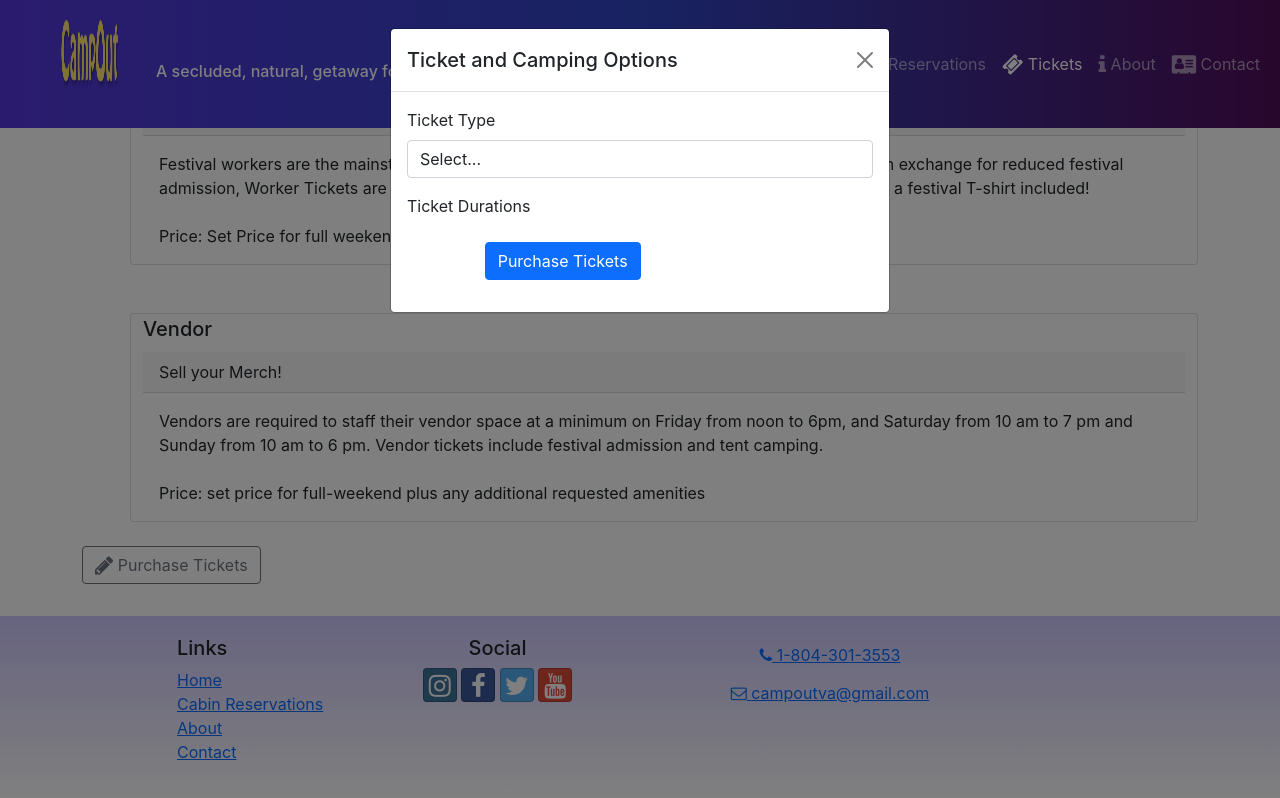
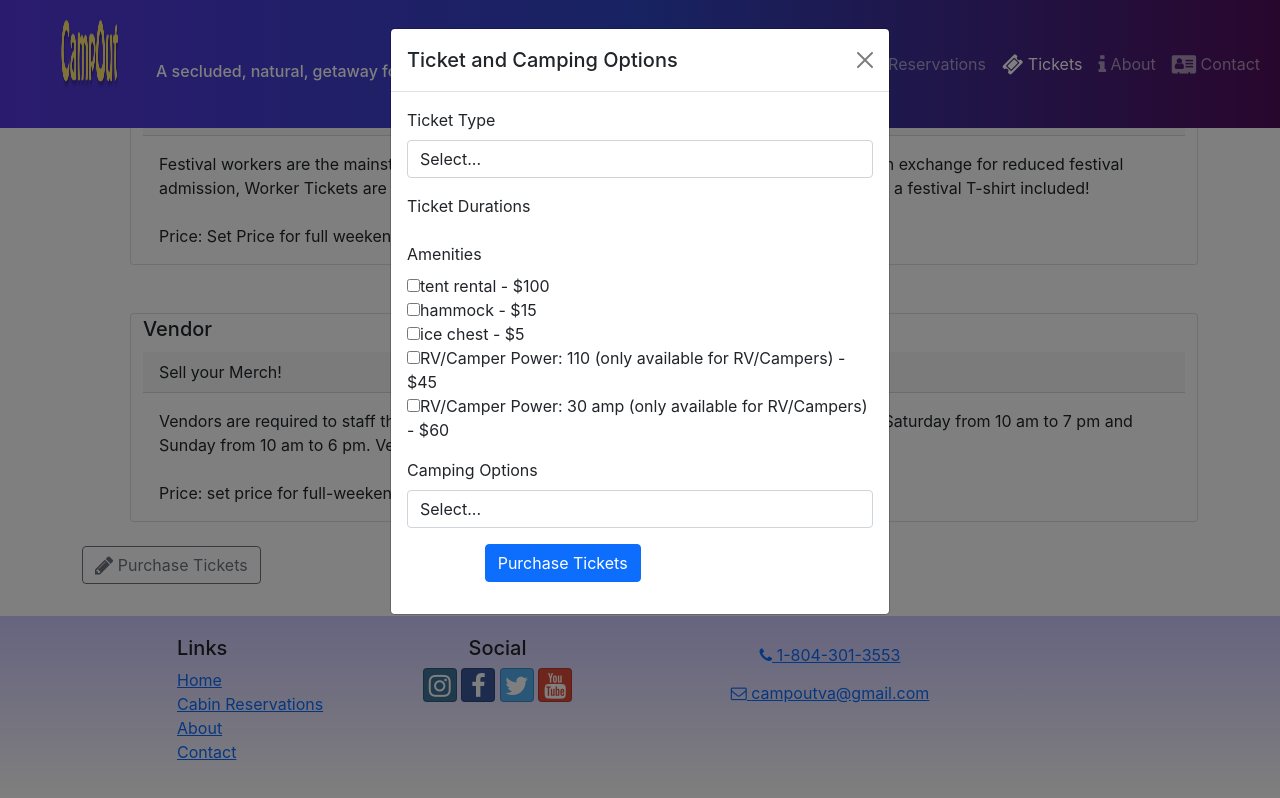
Before and after one commit to chriskennedy78/Campout-Update-Reactified, a React (Create React App) app: page /Tickets in a window 1280 px wide. Both pictures are taken after a click on the button "Purchase Tickets". Shown: the part 719-1517 px from the top of the page. Built offline with nearby package versions, Linux system fonts and the light colour scheme.

Commit message:
ticket update with amenities and camping options

```diff
--- a/src/app/shared/AMENITIES.js
+++ b/src/app/shared/AMENITIES.js
@@ -1,30 +1,30 @@
 export const AMENITIES = [
     {
-        id:0
-        type:"tent rental"
-        cost:100
+        id: 0,
+        type: "tent rental",
+        cost: 100,
     },
 
     {
-        id:1
-        type:"hammock"
-        cost:15
+        id: 1,
+        type: "hammock",
+        cost: 15,
     },
     {
-        id:2
-        type:"ice chest"
-        cost:5
+        id: 2,
+        type: "ice chest",
+        cost: 5,
     },
 
     {
-        id:3
-        type:"RV/Camper Power: 110 (only available for RV/Campers)"
-        cost:45
+        id: 3,
+        type: "RV/Camper Power: 110 (only available for RV/Campers)",
+        cost: 45,
     },
 
     {
-        id:4
-        type:"RV/Camper Power: 30 amp (only available for RV/Campers)"
-        cost:60
+        id: 4,
+        type: "RV/Camper Power: 30 amp (only available for RV/Campers)",
+        cost: 60,
     },
-],
+];
--- a/src/app/shared/CAMPINGOPTIONS.js
+++ b/src/app/shared/CAMPINGOPTIONS.js
@@ -1,83 +1,82 @@
 export const CAMPINGOPTIONS = [
     {
-        id:0,
-        type: 'tent'
+        id: 0,
+        type: "tent",
     },
     {
-        id:1,
-        type: 'group campsite'
-        siteName: [
-            {
-                siteId:0
-                groupSiteName: 'Woody',
-                groupName: '',
-            },
-            {
-                siteId:1
-                groupSiteName: 'Hawk\'s Nest',
-                groupName: '',
-            },
-            {
-                siteId:2
-                groupSiteName:'Whippoorwill',
-                groupName: '',
-            },
-            {
-                siteId:3
-                groupSiteName:'Winsome Meadows',
-                groupName: '',
-            },
-            {
-                siteId:4
-                groupSiteName:'Towanda',
-                groupName: '',
-            },
-            {
-                siteId:5
-                groupSiteName:'Deer Run'
-                groupName: '',
-            },
-            {
-                siteId:6
-                groupSiteName:'Owl\'s Nest',
-                groupName: '',
-            },
-            {
-                siteId:7
-                groupSiteName:'Knotty Pine',
-                groupName: '',
-            },
-        ],
+        id: 1,
+        type: "group campsite",
+        // siteName: [
+        //     {
+        //         siteId:0
+        //         groupSiteName: 'Woody',
+        //         groupName: '',
+        //     },
+        //     {
+        //         siteId:1
+        //         groupSiteName: 'Hawk\'s Nest',
+        //         groupName: '',
+        //     },
+        //     {
+        //         siteId:2
+        //         groupSiteName:'Whippoorwill',
+        //         groupName: '',
+        //     },
+        //     {
+        //         siteId:3
+        //         groupSiteName:'Winsome Meadows',
+        //         groupName: '',
+        //     },
+        //     {
+        //         siteId:4
+        //         groupSiteName:'Towanda',
+        //         groupName: '',
+        //     },
+        //     {
+        //         siteId:5
+        //         groupSiteName:'Deer Run'
+        //         groupName: '',
+        //     },
+        //     {
+        //         siteId:6
+        //         groupSiteName:'Owl\'s Nest',
+        //         groupName: '',
+        //     },
+        //     {
+        //         siteId:7
+        //         groupSiteName:'Knotty Pine',
+        //         groupName: '',
+        //     },
+        // ],
     },
     {
-        id:2,
-        type: 'car camping',
+        id: 2,
+        type: "car camping",
     },
     {
-        id:3,
-        type: 'RV/Camper',
-        rvStyleLength: [
-            {
-                rvId:0
-                style:'Trailer'
-                rvLength: ''
-            },
-            {
-                rvId:1
-                style:'Popup'
-                rvLength: ''
-            },
-            {
-                rvId:2
-                style:"Van"
-                rvLength: ''
-            },
-            {
-                rvId:3
-                style:'Truck'
-                rvLength: ''
-            },
-        ],
+        id: 3,
+        type: "RV/Camper",
+        // rvStyleLength: [
+        //     {
+        //         rvId:0
+        //         style:'Trailer'
+        //         rvLength: ''
+        //     },
+        //     {
+        //         rvId:1
+        //         style:'Popup'
+        //         rvLength: ''
+        //     },
+        //     {
+        //         rvId:2
+        //         style:"Van"
+        //         rvLength: ''
+        //     },
+        //     {
+        //         rvId:3
+        //         style:'Truck'
+        //         rvLength: ''
+        //     },
+        // ],
     },
-
-],
+];
--- a/src/components/TicketForm.js
+++ b/src/components/TicketForm.js
@@ -10,11 +10,15 @@ import {
 } from "reactstrap";
 import { Formik, Field, Form } from "formik";
 import { TICKETS } from "../app/shared/TICKETS";
+import { AMENITIES } from "../app/shared/AMENITIES";
+import { CAMPINGOPTIONS } from "../app/shared/CAMPINGOPTIONS";
 
 const TicketForm = () => {
     const [modalOpen, setModalOpen] = useState(false);
     const [selectedTicket, setSelectedTicket] = useState("");
     const [selectedDuration, setSelectedTicketDuration] = useState("");
+    const [selectedAmenities, setSelectedAmenities] = useState("");
+    const [slectedCampingOptions, setSelectedCampingOptions] = useState("");
 
     const handleSubmit = (values, { resetForm }) => {
         console.log("form values:", values);
@@ -80,50 +84,62 @@ const TicketForm = () => {
                                             (ticket) =>
                                                 ticket.type === selectedTicket
                                         ).ticketDuration.map((duration) => {
-                                            const isChecked =
-                                                values.ticketDuration.includes(
-                                                    duration.id
-                                                );
                                             return (
                                                 <div key={duration.id}>
                                                     <label>
                                                         <input
                                                             type="checkbox"
-                                                            name={`ticketDuration.${duration.id}`}
+                                                            name="ticketDuration"
                                                             value={duration.id}
-                                                            checked={isChecked}
-                                                            onChange={(
-                                                                event
-                                                            ) => {
-                                                                const durationId =
-                                                                    duration.id;
-                                                                const newDuration =
-                                                                    isChecked
-                                                                        ? values.ticketDuration.filter(
-                                                                              (
-                                                                                  id
-                                                                              ) =>
-                                                                                  id !==
-                                                                                  durationId
-                                                                          )
-                                                                        : [
-                                                                              ...values.ticketDuration,
-                                                                              durationId,
-                                                                          ];
-
-                                                                handleChange({
-                                                                    target: {
-                                                                        name: "ticketDuration",
-                                                                        value: newDuration,
-                                                                    },
-                                                                });
-                                                            }}
                                                         />
                                                         {duration.duration}
                                                     </label>
                                                 </div>
                                             );
                                         })}
+                                </FormGroup>
+                                <FormGroup>
+                                    <Label htmlFor="amenities">Amenities</Label>
+                                    {AMENITIES.map((amenities) => {
+                                        return (
+                                            <div key={amenities.id}>
+                                                <label>
+                                                    <input
+                                                        type="checkbox"
+                                                        name="amenities"
+                                                        value={amenities.id}
+                                                    />
+                                                    {amenities.type} - $
+                                                    {amenities.cost}
+                                                </label>
+                                            </div>
+                                        );
+                                    })}
+                                </FormGroup>
+
+                                <FormGroup>
+                                    <Label htmlFor="campingOptions">
+                                        Camping Options
+                                    </Label>
+                                    <Field
+                                        name="campingOptions"
+                                        as="select"
+                                        className="form-control"
+                                        onChange={(event) => {
+                                            handleChange(event);
+                                            setSelectedCampingOptions(event);
+                                        }}
+                                    >
+                                        <option value="">Select...</option>
+                                        {CAMPINGOPTIONS.map((options) => (
+                                            <option
+                                                key={options.id}
+                                                value={options.type}
+                                            >
+                                                {options.type}
+                                            </option>
+                                        ))}
+                                    </Field>
                                 </FormGroup>
 
                                 <FormGroup>
@@ -143,3 +159,64 @@ const TicketForm = () => {
 };
 
 export default TicketForm;
+
+// COMPLICATED TICKET DURATION
+
+// {
+//     /* <FormGroup>
+//                                     <Label htmlFor="ticketDurations">
+//                                         Ticket Durations
+//                                     </Label>
+//                                     {selectedTicket &&
+//                                         TICKETS.find(
+//                                             (ticket) =>
+//                                                 ticket.type === selectedTicket
+//                                         ).ticketDuration.map((duration) => { */
+// }
+// const isChecked =
+//     values.ticketDuration.includes(
+//         duration.id
+//     );
+// return (
+//     <div key={duration.id}>
+//         <label>
+//             <input
+//                 type="checkbox"
+//                 name={`ticketDuration.${duration.id}`}
+//                 value={duration.id}
+// checked={isChecked}
+// onChange={(
+//     event
+// ) => {
+//     const durationId =
+//         duration.id;
+//     const newDuration =
+//         isChecked
+//             ? values.ticketDuration.filter(
+//                   (
+//                       id
+//                   ) =>
+//                       id !==
+//                       durationId
+//               )
+//             : [
+//                   ...values.ticketDuration,
+//                   durationId,
+//               ];
+
+//     handleChange({
+//         target: {
+//             name: "ticketDuration",
+//             value: newDuration,
+//         },
+//     });
+// }}
+// />
+// {
+//     /* {duration.duration}
+//                                                     </label>
+//                                                 </div>
+//                                             );
+//                                         })}
+//                                 </FormGroup> */
+// }
```
